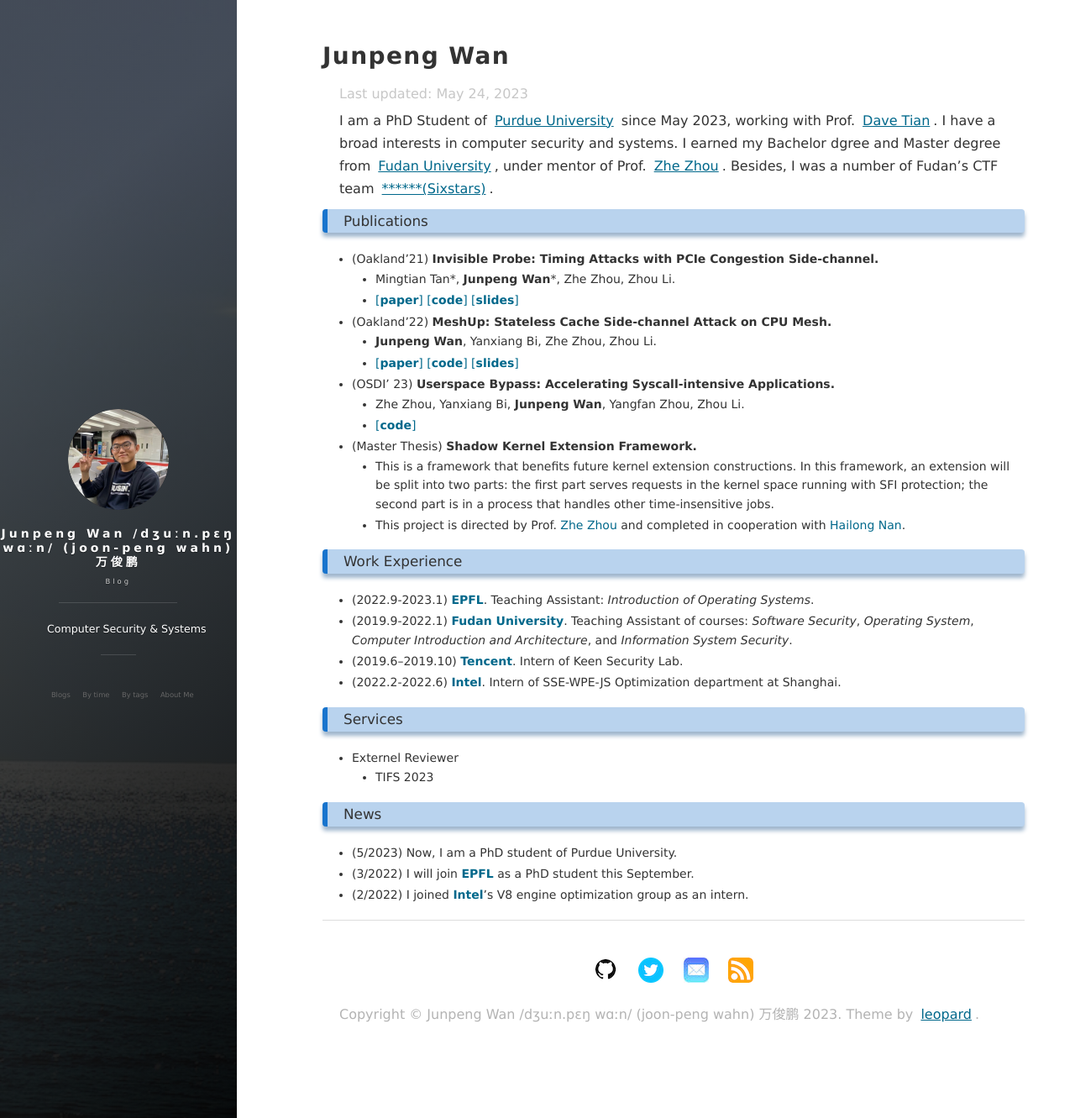
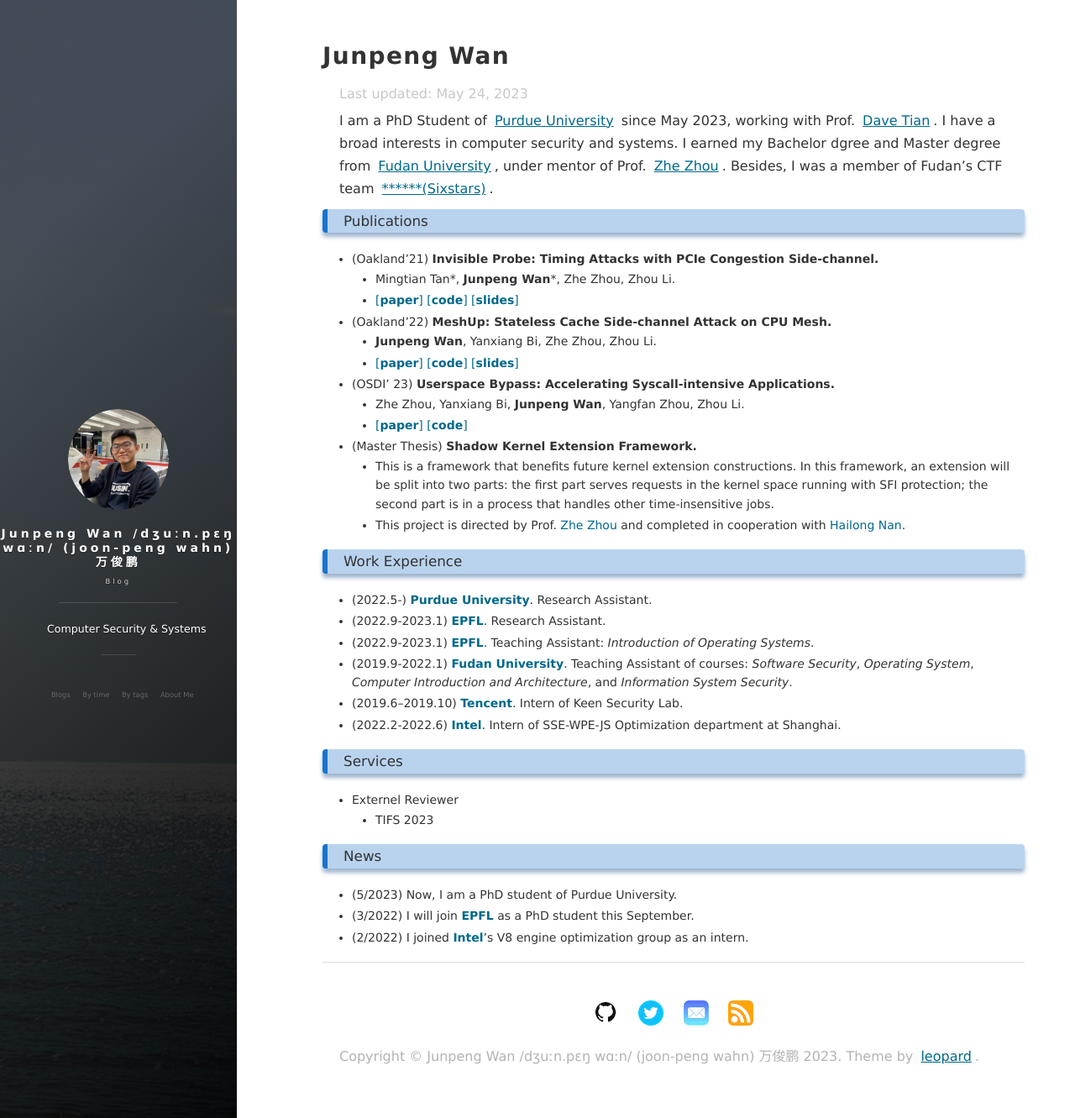
Before and after one commit to stefan1wan/stefan1wan.github.io, a Jekyll site: the page built from about.md, in a window 1280 px wide and 1331 px high. Shown: the whole window at 84% size. Built offline with Jekyll 4.4.1, drawn with Linux system fonts in a browser that asks for light colours; nearby versions of some CDN libraries; library files that are not in the unit come from our copies; comment, search, counter and statistics services are not loaded.

Commit message:
fix typo

```diff
--- a/about.md
+++ b/about.md
@@ -3,7 +3,7 @@
 title: Junpeng Wan
 last_modified_at: 2023-05-24 8:30:00 +0000
 ---
-I am a PhD Student of [Purdue University](https://www.purdue.edu) since May 2023, working with Prof. [Dave Tian](https://davejingtian.org). I have a broad interests in computer security and systems. I earned my Bachelor dgree and Master degree from  [Fudan University](https://www.fudan.edu.cn/en/), under mentor of Prof. [Zhe Zhou](https://cs.fudan.edu.cn/0b/f1/c24865a265201/page.htm). Besides, I was a number of Fudan's CTF team [\*\*\*\*\*\*(Sixstars)](https://github.com/sixstars).
+I am a PhD Student of [Purdue University](https://www.purdue.edu) since May 2023, working with Prof. [Dave Tian](https://davejingtian.org). I have a broad interests in computer security and systems. I earned my Bachelor dgree and Master degree from  [Fudan University](https://www.fudan.edu.cn/en/), under mentor of Prof. [Zhe Zhou](https://cs.fudan.edu.cn/0b/f1/c24865a265201/page.htm). Besides, I was a member of Fudan's CTF team [\*\*\*\*\*\*(Sixstars)](https://github.com/sixstars).
 
 <!-- Before that, I was a PhD Student at [École polytechnique fédérale de Lausanne(EPFL)](https://www.epfl.ch/en/) for seven months, where I did a semester project at [PARSA](https://parsa.epfl.ch). -->
 
@@ -16,12 +16,14 @@
   * [[**paper**]](/files/MeshUp.pdf) [[**code**]](https://github.com/stefan1wan/MeshUp) [[**slides**]](/files/318-MeshUp.pptx)
 + (OSDI’ 23) **Userspace Bypass: Accelerating Syscall-intensive Applications.**
   * Zhe Zhou, Yanxiang Bi, **Junpeng Wan**, Yangfan Zhou, Zhou Li.
-  * [[**code**]](https://github.com/glarer/UserspaceBypass)
+  * [[**paper**]](https://www.usenix.org/presentation/zhou-zhe) [[**code**]](https://github.com/glarer/UserspaceBypass)
 + (Master Thesis) **Shadow Kernel Extension Framework.**
     + This is a framework that benefits future kernel extension constructions. In this framework, an extension will be split into two parts: the first part serves requests in the kernel space running with SFI protection; the second part is in a process that handles other time-insensitive jobs.
     + This project is directed by Prof. [Zhe Zhou](https://cs.fudan.edu.cn/0b/f1/c24865a265201/page.htm) and completed in cooperation with [Hailong Nan](https://github.com/hailongeric).
 
 ### Work Experience
++ (2022.5-)  [**Purdue University**](https://www.purdue.edu). Research Assistant.
++ (2022.9-2023.1) [**EPFL**](https://www.epfl.ch/en/). Research Assistant.
 + (2022.9-2023.1) [**EPFL**](https://www.epfl.ch/en/). Teaching Assistant: *Introduction of Operating Systems*.
 + (2019.9-2022.1) [**Fudan University**](https://www.fudan.edu.cn/en/). Teaching Assistant of courses: *Software Security*, *Operating System*, *Computer Introduction and Architecture*, and *Information System Security*.
 + (2019.6–2019.10) [**Tencent**](https://www.tencent.com/en-us/). Intern of Keen Security Lab.
@@ -31,6 +33,11 @@
 + Externel Reviewer
   + TIFS 2023
 
+<!-- ### Awards
++ Intel Fellowship 2021
++ Herbold Scholarship 2023
++ Outstanding Graduate Award of Shanghai 2022 -->
+
 ### News
 + (5/2023) Now, I am a PhD student of Purdue University.
 + (3/2022) I will join [**EPFL**](https://www.epfl.ch/en/) as a PhD student this September.
```
Also changed, not shown: _posts/2021-10-8-Mesh_attack.md (+1 -1 lines), images/posts/Mesh_Attack/Mapping.png, images/posts/Mesh_Attack/Mapping_invi.png (added).
